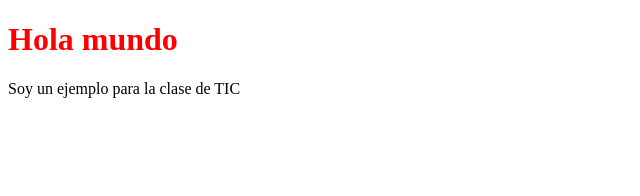
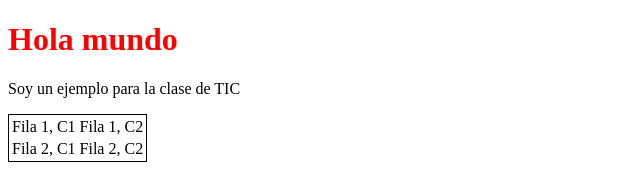
Before and after one commit to VicenteSanche/EPO-TIC-2-TUEXPEDIENT, a plain HTML site: page index.html in a window 1280 px wide. Shown: the whole page, without its empty margins (0-640 px from the left). Drawn offline with Linux system fonts and the light colour scheme.

Commit message:
Esto ya se hizo

```diff
--- a/index.html
+++ b/index.html
@@ -8,5 +8,15 @@
     <body>
         <h1>Hola mundo</h1>
         <p>Soy un ejemplo para la clase de TIC</p>
+        <table style="border: 1px solid black;">
+            <tr>
+                <td>Fila 1, C1</td>
+                <td>Fila 1, C2</td>
+            </tr>
+            <tr>
+                <td>Fila 2, C1</td>
+                <td>Fila 2, C2</td>
+            </tr>
+        </table>
     </body>
 </html>
```
